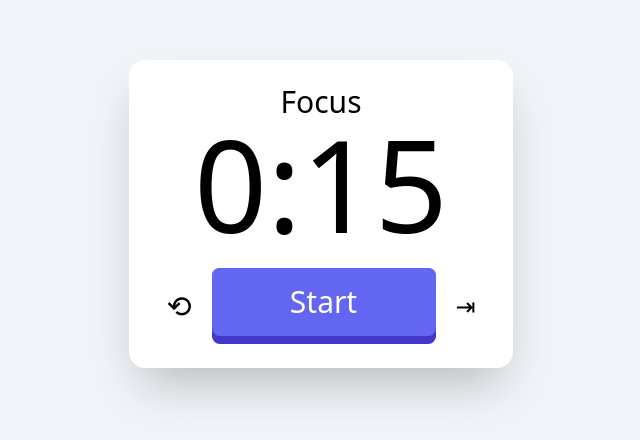
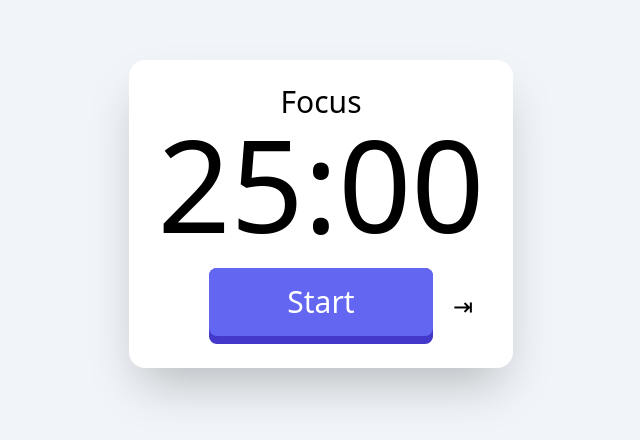
Before and after one commit to afzal-mengal/pomodoro-timer, a React (Vite) app: page / in a window 1280 px wide. Shown: the part 186-626 px from the top of the page, without its empty margins (319-959 px from the left). Built offline with nearby package versions, Linux system fonts and the light colour scheme.

Commit message:
set timer to 25

```diff
--- a/src/components/Timer.jsx
+++ b/src/components/Timer.jsx
@@ -3,7 +3,7 @@ import { useEffect, useState } from "react";
 export default function Timer() {
 
     const [type, setType] = useState('focus');
-    const [time, setTime] = useState(15);
+    const [time, setTime] = useState(1500);
     const [isRunning, setIsRunning] = useState(false);
 
     useEffect(() => {
```
